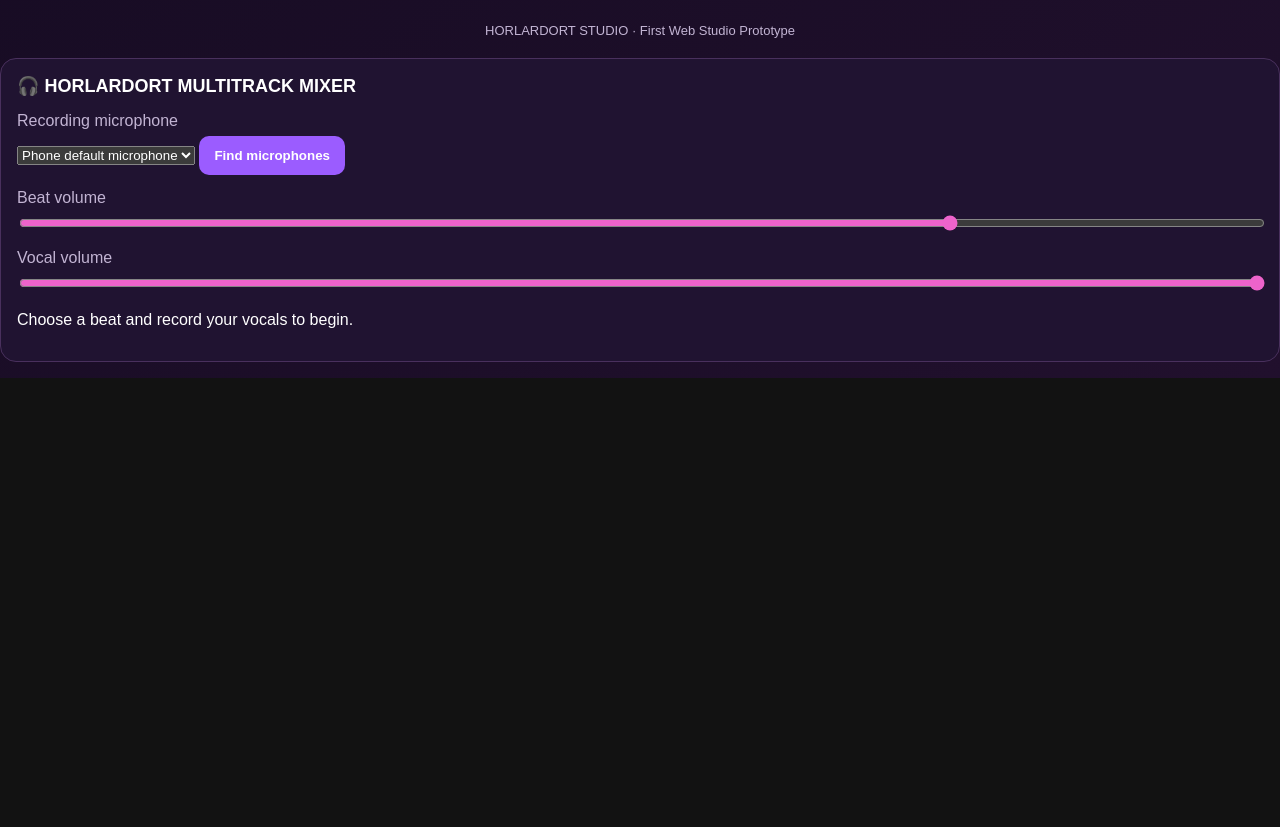
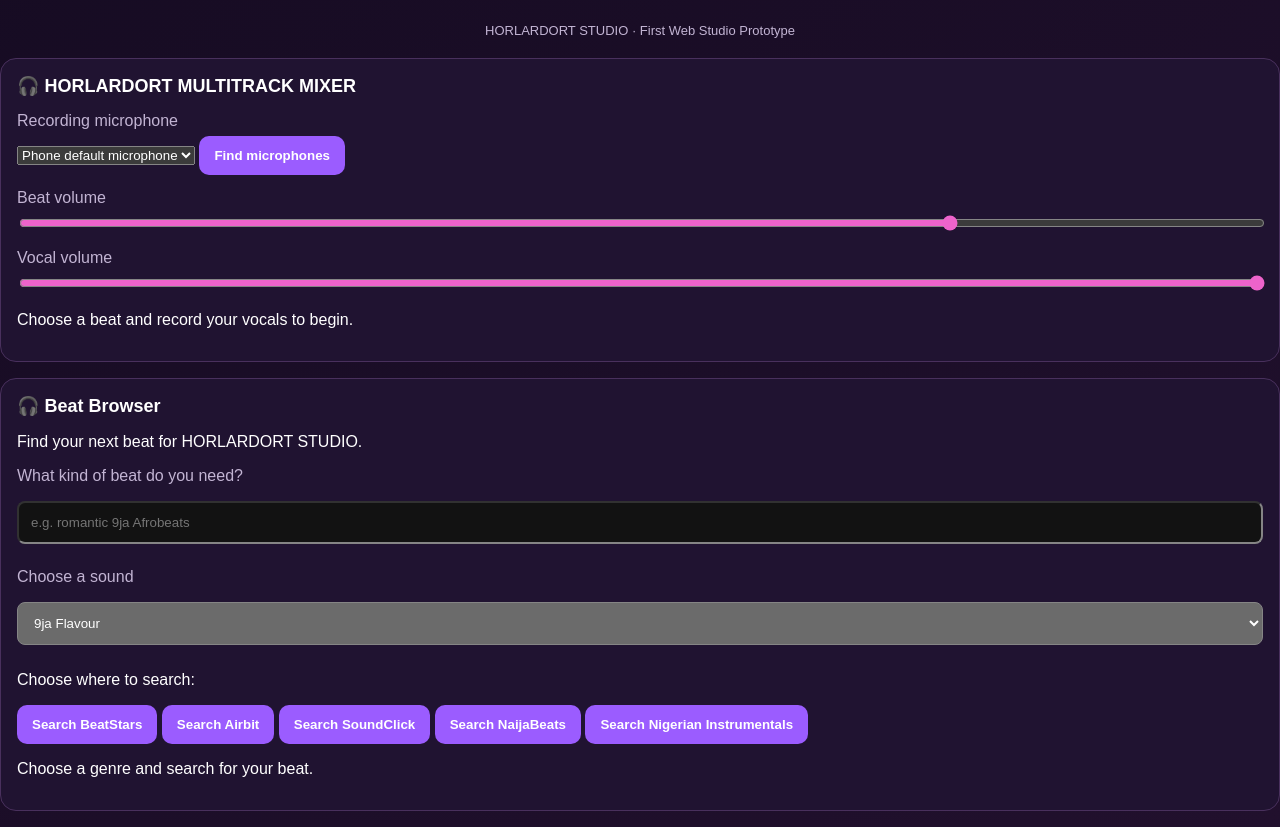
Before and after one commit to Horlardort/Horlardort-Studio, a plain HTML site: page index.html in a window 1280 px wide. Shown: the part 1111-1938 px from the top of the page. Before the commit the page ends 1489 px from the top, so only its background shows below. Drawn offline with Linux system fonts and the light colour scheme.

Commit message:
Update index.html

```diff
--- a/index.html
+++ b/index.html
@@ -200,5 +200,83 @@
     ". Re-select this device when starting a recording.";
 };
 </script>
+<section class="panel" id="beatBrowser">
+  <h2>🎧 Beat Browser</h2>
+  <p>Find your next beat for HORLARDORT STUDIO.</p>
+
+  <label for="beatSearch">What kind of beat do you need?</label>
+  <input
+    id="beatSearch"
+    type="search"
+    placeholder="e.g. romantic 9ja Afrobeats"
+    style="width:100%;padding:12px;margin:10px 0;border-radius:8px;"
+  >
+
+  <label for="beatGenre">Choose a sound</label>
+  <select id="beatGenre"
+    style="width:100%;padding:12px;margin:10px 0;border-radius:8px;">
+    <option>9ja Flavour</option>
+    <option>Afrobeats</option>
+    <option>Fuji</option>
+    <option>Highlife</option>
+    <option>Apala</option>
+    <option>Juju</option>
+    <option>Afro-fusion</option>
+    <option>Amapiano</option>
+    <option>Hip-hop</option>
+    <option>Gospel</option>
+    <option>Love Beat</option>
+    <option>Sad Beat</option>
+    <option>Street-pop</option>
+  </select>
+
+  <p>Choose where to search:</p>
+
+  <button onclick="searchBeats('beatstars.com')">
+    Search BeatStars
+  </button>
+
+  <button onclick="searchBeats('airbit.com')">
+    Search Airbit
+  </button>
+
+  <button onclick="searchBeats('soundclick.com')">
+    Search SoundClick
+  </button>
+
+  <button onclick="searchBeats('naijabeats.com')">
+    Search NaijaBeats
+  </button>
+
+  <button onclick="searchBeats('instrumentals.com.ng')">
+    Search Nigerian Instrumentals
+  </button>
+
+  <p id="beatSearchStatus">
+    Choose a genre and search for your beat.
+  </p>
+</section>
+
+<script>
+function searchBeats(site) {
+  const term =
+    document.getElementById("beatSearch").value.trim();
+  const genre =
+    document.getElementById("beatGenre").value;
+
+  const query = [genre, term, "instrumental beat"]
+    .filter(Boolean)
+    .join(" ");
+
+  document.getElementById("beatSearchStatus").textContent =
+    "Searching " + site + " for " + query + "...";
+
+  const url =
+    "https://www.google.com/search?q=" +
+    encodeURIComponent("site:" + site + " " + query);
+
+  window.open(url, "_blank");
+}
+</script>
 </body>
 </html>
```
